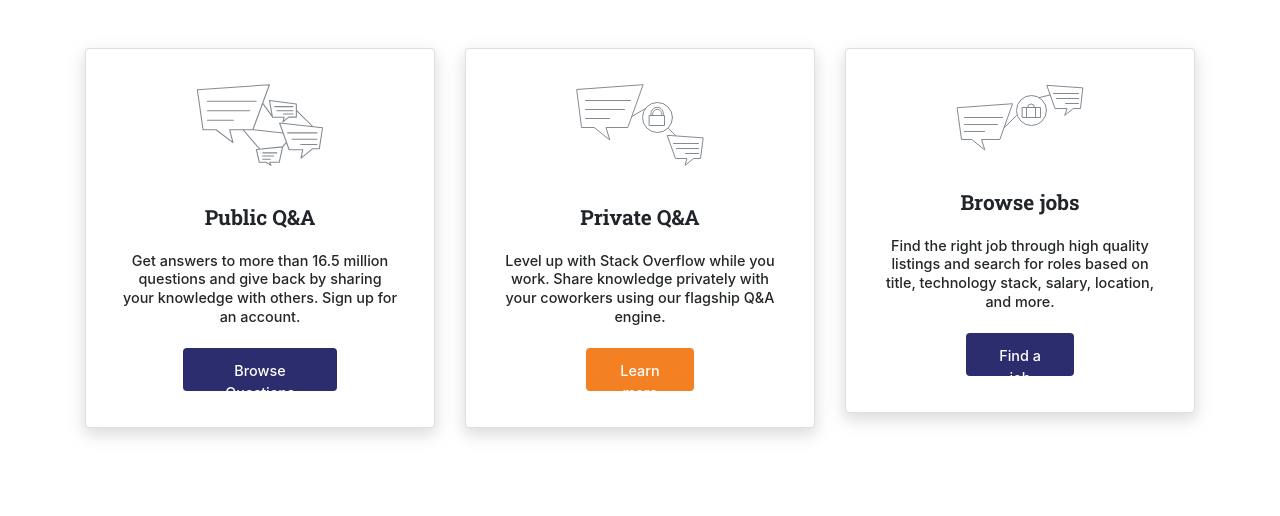
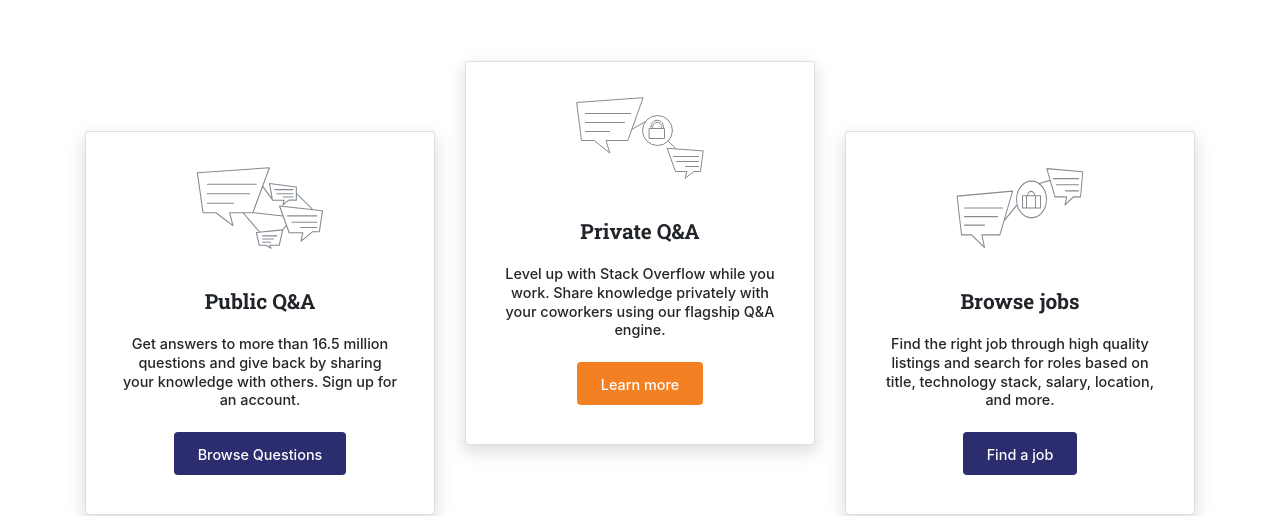
Before and after one commit to Nicknyr/Stack_Overflow, a React (Create React App) app: page / in a window 1280 px wide. Shown: the part 705-1221 px from the top of the page. Built offline with nearby package versions, Linux system fonts and the light colour scheme.

Commit message:
Adjusted position of middle card in About.js to make it appear higher than sibling cards on large screens

```diff
--- a/src/components/About.js
+++ b/src/components/About.js
@@ -22,6 +22,11 @@
     margin-bottom: 1.5em;
   }
 
+  .middle-card {
+    position: relative;
+    bottom: 70px;
+  }
+
 
 `;
 
@@ -32,7 +37,7 @@
   `}
 
   padding: 1em;
-  height: auto;
+  height: 24em;
   margin-bottom: 2.5em;
   -webkit-box-shadow: 0px 6px 15px 1px rgba(212,208,212,0.76);
   -moz-box-shadow: 0px 6px 15px 1px rgba(212,208,212,0.76);
@@ -60,6 +65,7 @@
     font-size: .9em;
     margin-top: 1.5em;
     margin-bottom: 1.5em;
+
   }
 
   img {
@@ -90,6 +96,10 @@
   margin-left: auto;
   margin-right: auto;
   margin-bottom: 24px;
+
+  @media(min-width: 726px) {
+    margin-bottom: 7em;
+  }
 `;
 
 const A = styled.a`
@@ -142,7 +152,6 @@
 `;
 
 
-
 const About = () => {
   return (
     <Styles>
@@ -168,9 +177,7 @@
               <Card.Text>
                   Get answers to more than 16.5 million questions and give back by sharing your knowledge with others. Sign up for an account.
               </Card.Text>
-              <Col xs={{span: 8, offset: 2}}>
               <BUTTON purple>Browse Questions</BUTTON>
-              </Col>
             </Card.Body>
            </CustomCard>
            {/* On xs, sm, md screens show CustomCard without animation */}
@@ -183,15 +190,13 @@
                <Card.Text>
                    Get answers to more than 16.5 million questions and give back by sharing your knowledge with others. Sign up for an account.
                </Card.Text>
-               <Col xs={{span: 12}}>
                <BUTTON purple>Browse Questions</BUTTON>
-               </Col>
              </Card.Body>
             </CustomCard>
         </Col>
         <Col xs={{span: 8, offset: 2}} md={{span: 4, offset: 0}}>
           {/* Only show animated CustomCard on large screens */}
-           <CustomCard data-aos="fade-up" className="d-none d-lg-block">
+           <CustomCard data-aos="fade-up" className="d-none d-lg-block middle-card">
              <Col xs={{span: 8, offset: 2}}>
                <img src={privateqa} alt="private qa" height="82" width="128"/>
              </Col>
@@ -200,9 +205,7 @@
                <Card.Text>
                     Level up with Stack Overflow while you work. Share knowledge privately with your coworkers using our flagship Q&A engine.
                </Card.Text>
-               <Col xs={{span: 6, offset: 3}}>
                <BUTTON orange>Learn more</BUTTON>
-               </Col>
              </Card.Body>
             </CustomCard>
              {/* On xs, sm, md screens show CustomCard without animation */}
@@ -215,9 +218,7 @@
                 <Card.Text>
                      Level up with Stack Overflow while you work. Share knowledge privately with your coworkers using our flagship Q&A engine.
                 </Card.Text>
-                <Col xs={{span: 12}}>
                 <BUTTON orange>Learn more</BUTTON>
-                </Col>
               </Card.Body>
              </CustomCard>
           </Col>
@@ -225,31 +226,27 @@
             {/* Only show animated CustomCard on large screens */}
             <CustomCard data-aos="fade-left" className="d-none d-lg-block">
               <Col xs={{span: 8, offset: 2}}>
-                <img src={jobs} alt="jobs" height="67" width="128"/>
+                <img src={jobs} alt="jobs" height="82" width="128"/>
               </Col>
               <Card.Body>
                 <Card.Title className="text-center">Browse jobs</Card.Title>
                 <Card.Text>
                     Find the right job through high quality listings and search for roles based on title, technology stack, salary, location, and more.
                 </Card.Text>
-                <Col xs={{span: 6, offset: 3}}>
                 <BUTTON purple>Find a job</BUTTON>
-                </Col>
               </Card.Body>
              </CustomCard>
              {/* On xs, sm, md screens show CustomCard without animation */}
              <CustomCard className="d-block d-lg-none">
                <Col xs={{span: 12}}>
-                 <img src={jobs} alt="jobs" height="67" width="128"/>
+                 <img src={jobs} alt="jobs" height="82" width="128"/>
                </Col>
                <Card.Body>
                  <Card.Title className="text-center">Browse jobs</Card.Title>
                  <Card.Text>
                      Find the right job through high quality listings and search for roles based on title, technology stack, salary, location, and more.
                  </Card.Text>
-                 <Col xs={{span: 12}}>
                  <BUTTON purple>Find a job</BUTTON>
-                 </Col>
                </Card.Body>
               </CustomCard>
            </Col>
```
Lines whose indentation alone changed are shown as unchanged.
